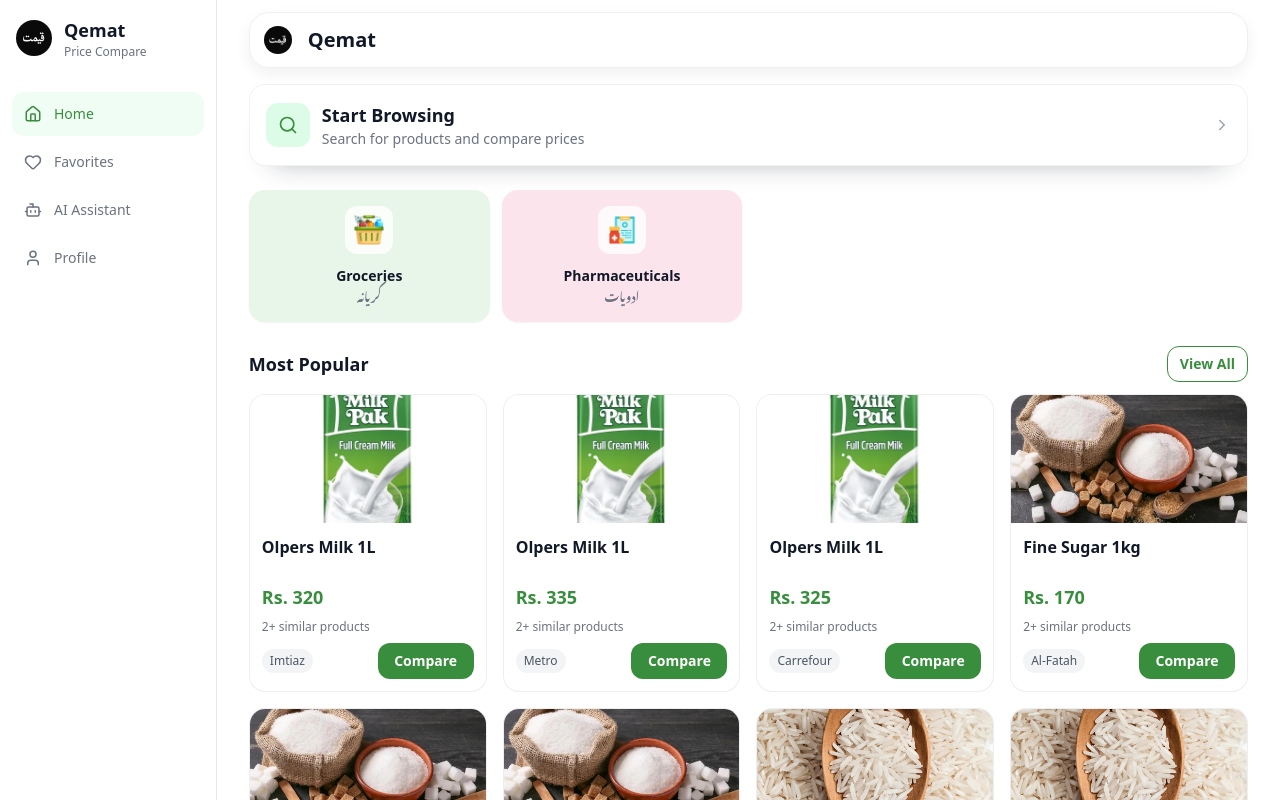
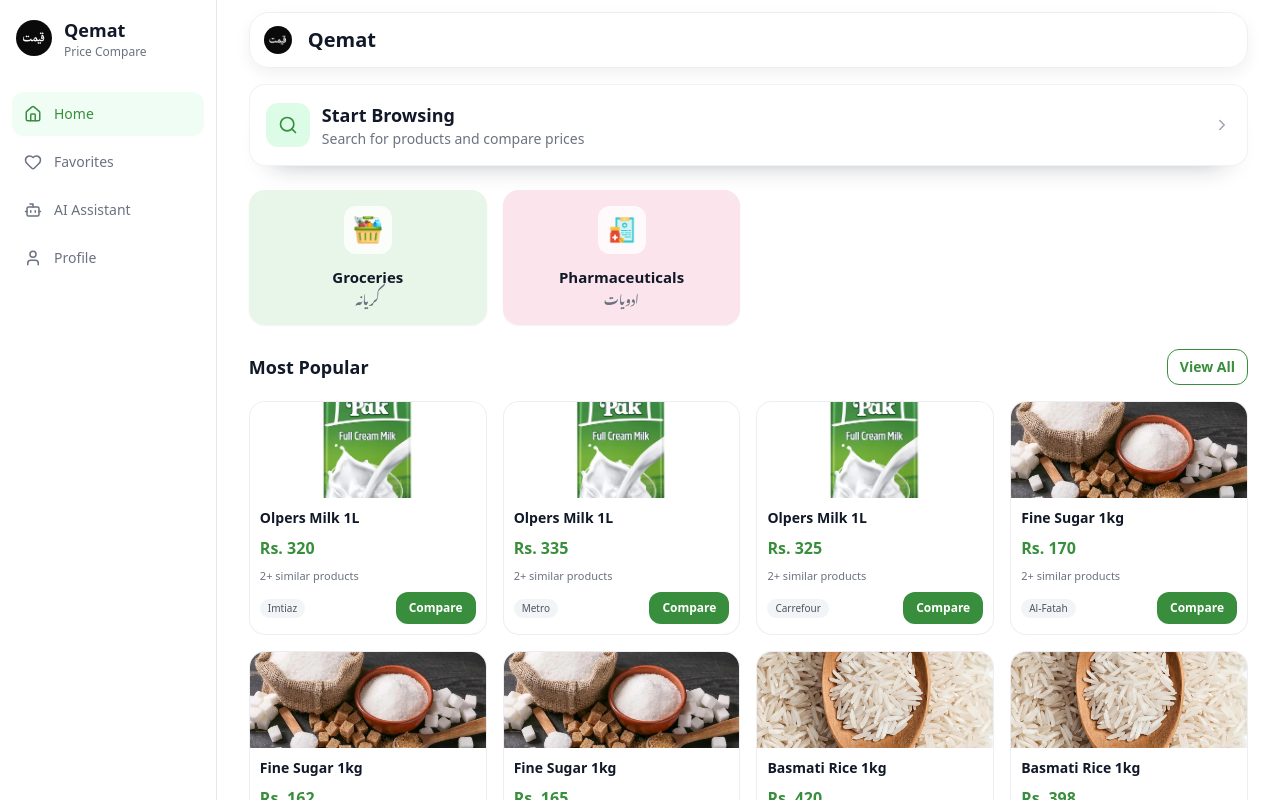
Before and after one commit to subhan-17h/qemat_web_app, a Next.js app: page / in a window 1280 px wide. Built offline with nearby package versions, Linux system fonts and the light colour scheme; a web font is replaced by a local one.

Commit message:
Home screen adjustments and navbar

```diff
--- a/src/app/page.tsx
+++ b/src/app/page.tsx
@@ -17,10 +17,10 @@
   const trending = [...products].sort((a, b) => b.matchedProductsCount - a.matchedProductsCount).slice(0, 8);
 
   return (
-    <div className="mx-auto w-full max-w-screen-xl px-4 pb-8 lg:px-8">
+    <div className="mx-auto h-full w-full max-w-screen-xl overflow-hidden px-4 pb-2 lg:px-8">
       <AppBar title="Qemat" />
 
-      <div className="mt-4 space-y-6">
+      <div className="mt-4 space-y-5">
         <Link href="/search?browse=true">
           <Card className="flex cursor-pointer items-center gap-3">
             <span className="grid h-11 w-11 place-items-center rounded-xl bg-green-100 text-brand-700">
@@ -34,17 +34,22 @@
           </Card>
         </Link>
 
-        <section>
-          <div className="grid grid-cols-2 gap-3 lg:grid-cols-4">
+        <section className="pt-1">
+          <div className="grid grid-cols-2 gap-4 lg:grid-cols-4">
             {homeCategories.map((category) => {
               const href = category.key === 'grocery' ? '/search/categories' : '/search?pharma=true';
 
               return (
-                <Link key={category.key} href={href} className="rounded-2xl p-4 shadow-sm" style={{ backgroundColor: category.bg }}>
+                <Link
+                  key={category.key}
+                  href={href}
+                  className="min-h-[132px] rounded-2xl p-4 shadow-sm"
+                  style={{ backgroundColor: category.bg }}
+                >
                   <div className="mx-auto mb-3 grid h-12 w-12 place-items-center rounded-xl bg-white/80">
-                    <Image src={category.image} alt={category.title} width={30} height={30} />
+                    <Image src={category.image} alt={category.title} width={28} height={28} />
                   </div>
-                  <p className="text-center text-sm font-semibold text-gray-900">{category.title}</p>
+                  <p className="text-center text-[15px] font-semibold text-gray-900">{category.title}</p>
                   <p className="text-center text-xs text-gray-500">
                     <span dir="rtl" className="font-urdu">
                       {category.urdu}
@@ -56,7 +61,7 @@
           </div>
         </section>
 
-        <section className="space-y-3">
+        <section className="space-y-4 pt-1">
           <div className="flex items-center justify-between">
             <h2 className="text-lg font-bold text-gray-900">Most Popular</h2>
             <Link href="/search">
@@ -79,7 +84,8 @@
                   <ProductCard
                     key={product.productId}
                     product={product}
-                    className="min-w-[165px] border-gray-200/70 shadow-none"
+                    compact
+                    className="min-w-[148px] border-gray-200/70 shadow-none"
                   />
                 ))}
               </div>
@@ -90,6 +96,7 @@
                     <ProductCard
                       key={product.productId}
                       product={product}
+                      compact
                       className="border-gray-200/70 shadow-none"
                     />
                   ))}
--- a/src/components/navigation/BottomNav.tsx
+++ b/src/components/navigation/BottomNav.tsx
@@ -18,11 +18,11 @@
 
   return (
     <nav
-      className="fixed left-1/2 z-40 w-[calc(100%-2rem)] max-w-xl -translate-x-1/2 lg:hidden"
+      className="fixed left-1/2 z-40 w-[calc(100%-5rem)] max-w-[22rem] -translate-x-1/2 lg:hidden"
       style={{ bottom: 'calc(env(safe-area-inset-bottom, 0px) + var(--browser-bar-offset, 0px) + 4px)' }}
     >
-      <div className="rounded-[1.55rem] border border-white/15 bg-black/30 px-1 py-0.5 backdrop-blur-lg">
-        <ul className="grid grid-cols-4 gap-0.5">
+      <div className="rounded-[2rem] border border-white/15 bg-black/30 px-1 py-0.5 backdrop-blur-lg">
+        <ul className="grid grid-cols-4 gap-0">
           {items.map((item) => {
             const active = item.href === '/' ? pathname === '/' : pathname.startsWith(item.href);
             const Icon = item.icon;
--- a/src/components/navigation/Chrome.tsx
+++ b/src/components/navigation/Chrome.tsx
@@ -6,6 +6,7 @@
 
 import { BottomNav } from '@/components/navigation/BottomNav';
 import { Sidebar } from '@/components/navigation/Sidebar';
+import { cn } from '@/lib/utils';
 import { useAppStore } from '@/store/app-store';
 
 const authRoutes = ['/sign-in', '/sign-up'];
@@ -48,7 +49,14 @@
     <>
       <div className="app-shell mx-auto flex max-w-[1600px]">
         {!hideNavigation ? <Sidebar /> : null}
-        <main className="app-scroll w-full pb-28 lg:pb-0">{children}</main>
+        <main
+          className={cn(
+            'w-full lg:pb-0',
+            pathname === '/' ? 'overflow-hidden pb-16' : 'app-scroll pb-28'
+          )}
+        >
+          {children}
+        </main>
       </div>
       {!hideNavigation ? <BottomNav /> : null}
 
--- a/src/components/shared/ProductCard.tsx
+++ b/src/components/shared/ProductCard.tsx
@@ -27,7 +27,7 @@
 }) {
   return (
     <Card className={cn('overflow-hidden p-0', className)}>
-      <div className="relative h-32 w-full">
+      <div className={cn('relative w-full', compact ? 'h-24' : 'h-32')}>
         <Image
           src={product.imageUrl}
           alt={product.name}
@@ -46,19 +46,21 @@
           </button>
         ) : null}
       </div>
-      <div className="space-y-2 p-3">
-        <h3 className="line-clamp-2 min-h-10 text-sm font-semibold text-gray-900 md:text-base">{product.name}</h3>
-        <p className="text-lg font-bold text-brand-700">{formatPKR(product.price)}</p>
-        <p className="text-xs text-gray-500">{product.matchedProductsCount}+ similar products</p>
+      <div className={cn('space-y-2', compact ? 'p-2.5' : 'p-3')}>
+        <h3 className={cn('line-clamp-2 font-semibold text-gray-900', compact ? 'min-h-0 text-sm' : 'min-h-10 text-sm md:text-base')}>
+          {product.name}
+        </h3>
+        <p className={cn('font-bold text-brand-700', compact ? 'text-base' : 'text-lg')}>{formatPKR(product.price)}</p>
+        <p className={cn('text-gray-500', compact ? 'text-[11px]' : 'text-xs')}>{product.matchedProductsCount}+ similar products</p>
         <div className="flex items-center justify-between gap-2">
-          <span className="rounded-full bg-gray-100 px-2 py-1 text-xs font-medium text-gray-600">{product.storeId}</span>
-          {!compact ? (
-            <Link href={`/product/${product.productId}`}>
-              <Button size="sm" className="w-24">
-                Compare
-              </Button>
-            </Link>
-          ) : null}
+          <span className={cn('rounded-full bg-gray-100 font-medium text-gray-600', compact ? 'px-2 py-0.5 text-[10px]' : 'px-2 py-1 text-xs')}>
+            {product.storeId}
+          </span>
+          <Link href={`/product/${product.productId}`}>
+            <Button size={compact ? 'sm' : 'sm'} className={cn(compact ? 'h-8 w-20 text-xs' : 'w-24')}>
+              Compare
+            </Button>
+          </Link>
         </div>
       </div>
     </Card>
```
Also changed, not shown: 1 other file (tests, documents, lock files or other folders).
